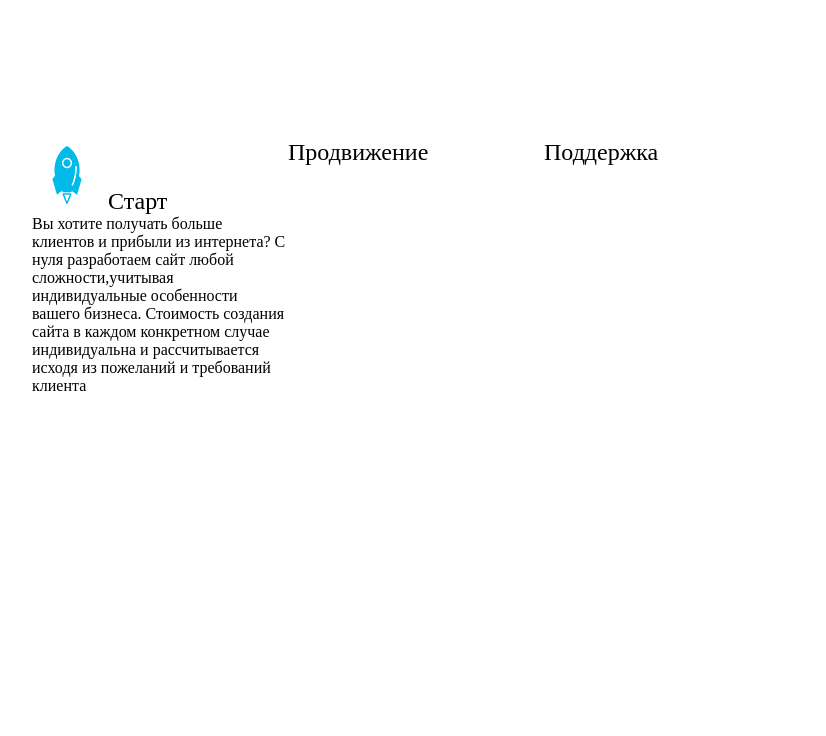
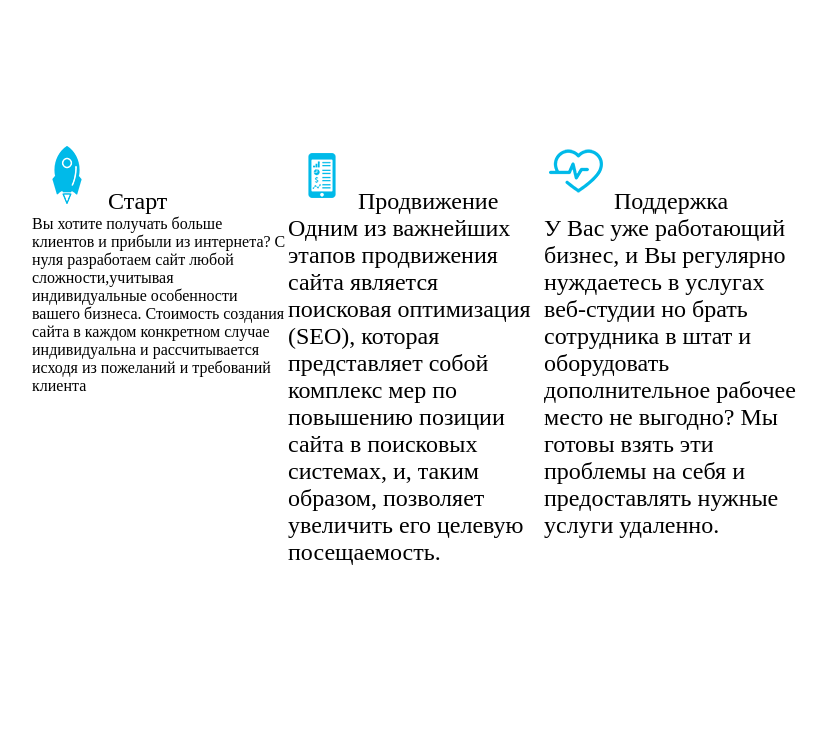
Before and after one commit to zl0ygn0m/freest, a plain HTML site: page index.html in a window 1280 px wide. Shown: the part 1280-2016 px from the top of the page, without its empty margins (224-1050 px from the left). Drawn offline with nearby package versions, Linux system fonts and the light colour scheme.

Commit message:
Add files via upload

```diff
--- a/index.html
+++ b/index.html
@@ -31,8 +31,19 @@
             <div class="infobox">
                     <img src="img/hands.jpg" alt="imghands" class="imghands">
 
-               <div class="mask"></div>
-               <div class="info"></div>
+               <div class="mask">
+                <div class="info">НАШИ САЙТЫ ЗАСТАВЛЯЮТ РАБОТАТЬ<p></p>
+                    ВАШ БИЗНЕС</div>
+                    <div class="infosmall">Большинство веб-студий считают окончанием работы загрузку <p></p>
+                        сайта в интернет. Но почти никто не умеет делать проекты,<p></p>
+                        которые работают и приносят прибыль.</div>
+                    <div class="infosquare">
+                       <div class="boxsqr1" ><img src="img/sq1.png" class="sqr sq1"></div>
+                       <div class="boxsqr2" ><img src="img/sq2.png" class="sqr sq1"></div>
+                        <div class="boxsqr3" ><img src="img/sq3.png" class="sqr sq1"></div>
+                    </div>
+               </div>
+
 
             </div>
         </div>
@@ -60,16 +71,24 @@
                      </div>
                     </div>
                 <div class="blox move">
-                        <div class="moveheader"> Продвижение</div>
-                        <div class="moveinfo"></div>
+                        <div class="moveheader"> <img src="img/blmob.png" alt="blmob" class="blmob">Продвижение</div>
+                        <div class="moveinfo">Одним из важнейших этапов продвижения
+                            сайта является поисковая оптимизация (SEO),
+                            которая представляет собой комплекс мер по
+                            повышению позиции сайта в поисковых
+                            системах, и, таким образом, позволяет
+                            увеличить его целевую посещаемость.</div>
                 </div>
                 <div class="blox help">
 
-                    <div class="helpheader"> Поддержка</div>
-                <div class="helpinfo"></div></div>
-                <div class="mbx-1"></div>
-                <div class="mbx-2"></div>
-                <div class="mbx-3"></div>
+                    <div class="helpheader"> <img src="img/blheart.png" alt="blheart" class="blheart">Поддержка</div>
+                <div class="helpinfo">У Вас уже работающий бизнес, и Вы
+                    регулярно нуждаетесь в услугах веб-студии
+                    но брать сотрудника в штат и оборудовать
+                    дополнительное рабочее место не выгодно?
+                    Мы готовы взять эти проблемы на себя
+                    и предоставлять нужные услуги удаленно.</div></div>
+
         </div>
         <div id="options" class="options">
                 <div class="infobox2">
```
